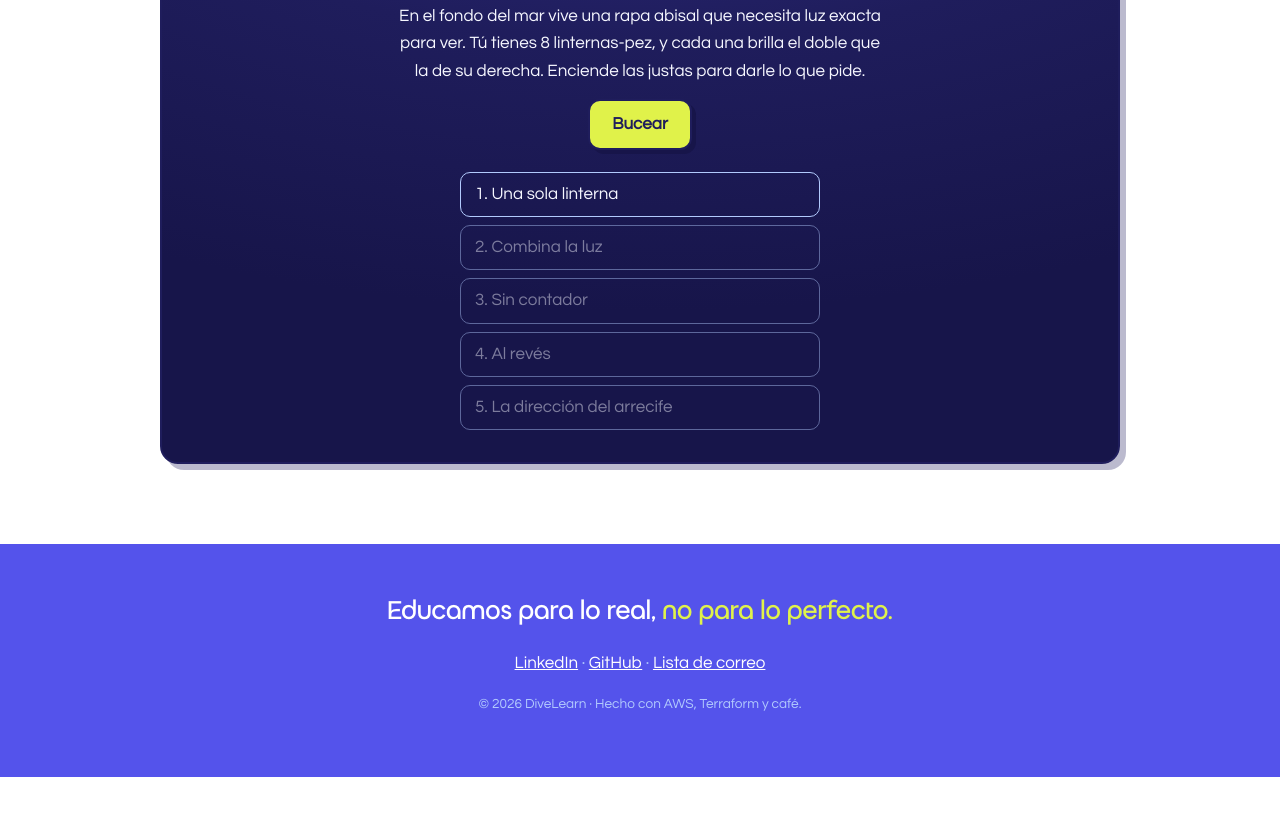
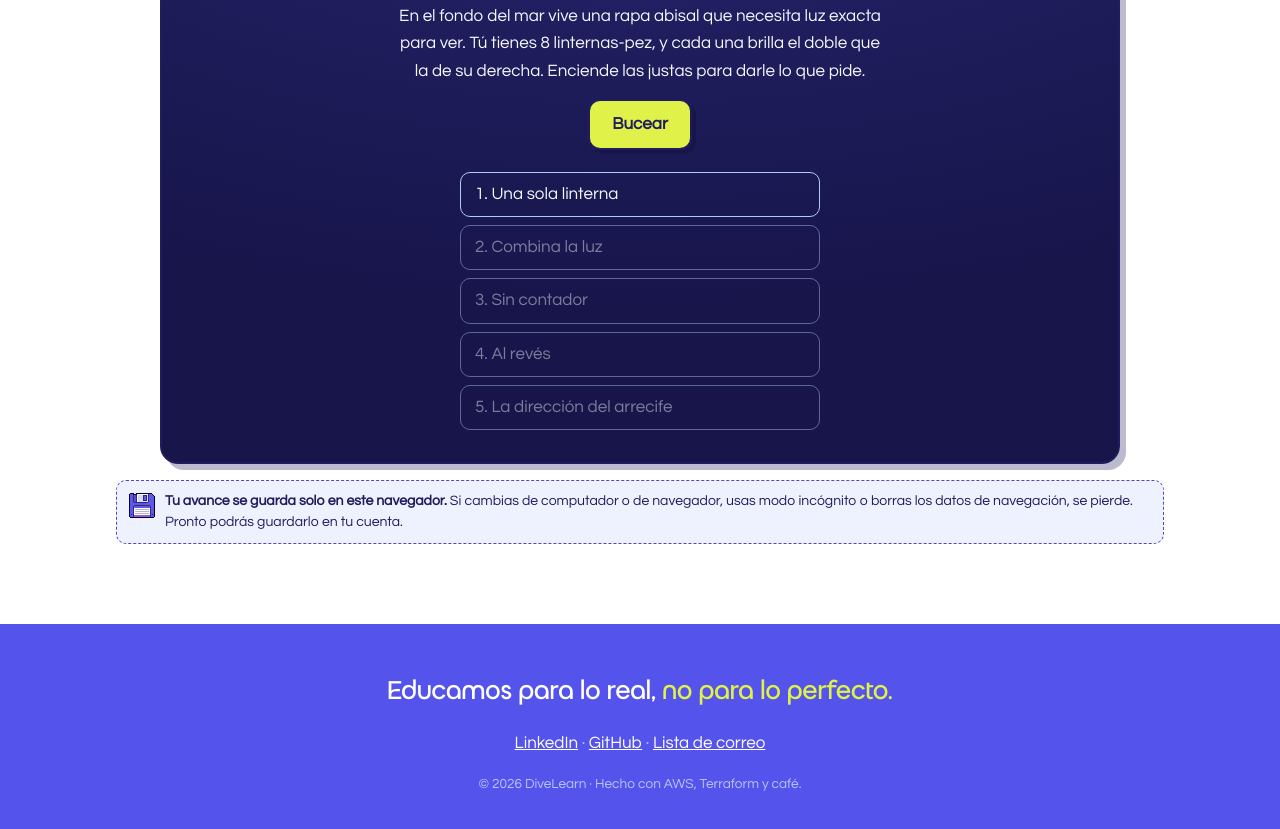
Before and after one commit to DiveLearn/divelearn-web, an Astro site: page /juegos/linternas-del-abismo in a window 1280 px wide. Shown: the part 428-1257 px from the top of the page. Before the commit the page ends 1205 px from the top, so only its background shows below. Built offline with nearby package versions, Linux system fonts and the light colour scheme; Astro itself is replaced by a stand-in of ours.

Commit message:
Linternas del abismo: aviso de que el avance se guarda solo en este navegador

```diff
--- /dev/null
+++ b/src/components/AvisoProgreso.astro
@@ -0,0 +1,38 @@
+---
+// Aviso corto: el progreso vive solo en localStorage hasta que existan las cuentas (hoja de ruta 8i).
+import Sprite from "./Sprite.astro";
+
+interface Props {
+  class?: string;
+}
+const { class: cls = "" } = Astro.props;
+---
+
+<p class={`aviso-progreso ${cls}`} role="note">
+  <Sprite nombre="obj-disquete" escala={1} />
+  <span>
+    <b>Tu avance se guarda solo en este navegador.</b> Si cambias de computador o de navegador, usas modo incógnito o
+    borras los datos de navegación, se pierde. Pronto podrás guardarlo en tu cuenta.
+  </span>
+</p>
+
+<style>
+  .aviso-progreso {
+    display: flex;
+    gap: 10px;
+    align-items: flex-start;
+    margin: 16px 0 0;
+    padding: 10px 12px;
+    border: 1.5px dashed var(--lav-texto, #4b49c9);
+    border-radius: 10px;
+    background: var(--lav-soft, #eef2ff);
+    color: var(--ink, #1f1d5c);
+    font-size: 0.875rem;
+    line-height: 1.5;
+    text-align: left;
+  }
+  .aviso-progreso :global(img) {
+    flex: none;
+    margin-top: 2px;
+  }
+</style>
--- a/src/pages/juegos/linternas-del-abismo.astro
+++ b/src/pages/juegos/linternas-del-abismo.astro
@@ -2,6 +2,7 @@
 // Videojueguito del módulo 2 (binario): reemplaza a la actividad "Conversor binario".
 import Base from "../../layouts/Base.astro";
 import Sprite from "../../components/Sprite.astro";
+import AvisoProgreso from "../../components/AvisoProgreso.astro";
 
 const linternas = [128, 64, 32, 16, 8, 4, 2, 1];
 ---
@@ -102,6 +103,7 @@ const linternas = [128, 64, 32, 16, 8, 4, 2, 1];
         </div>
       </div>
     </div>
+    <AvisoProgreso />
   </section>
 
   <script is:inline src="/js/juego-dl.js" defer></script>
```
